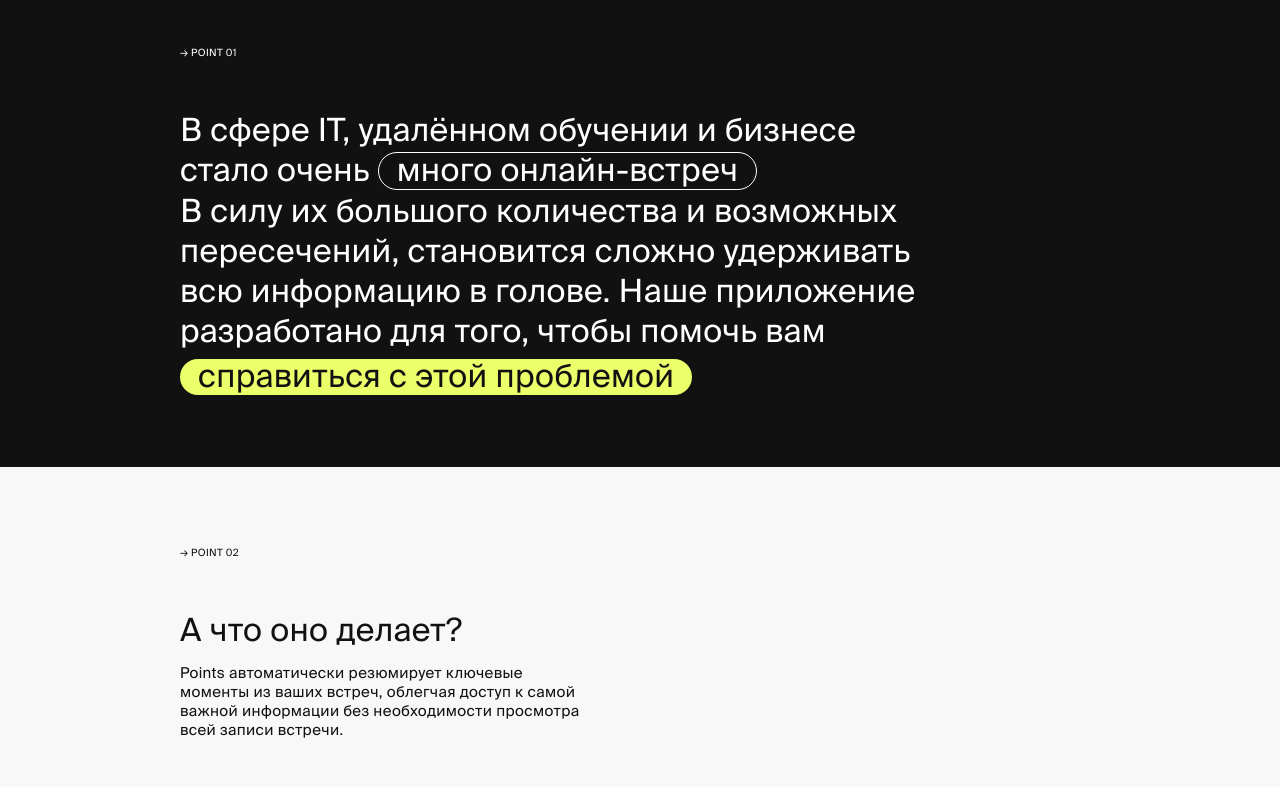
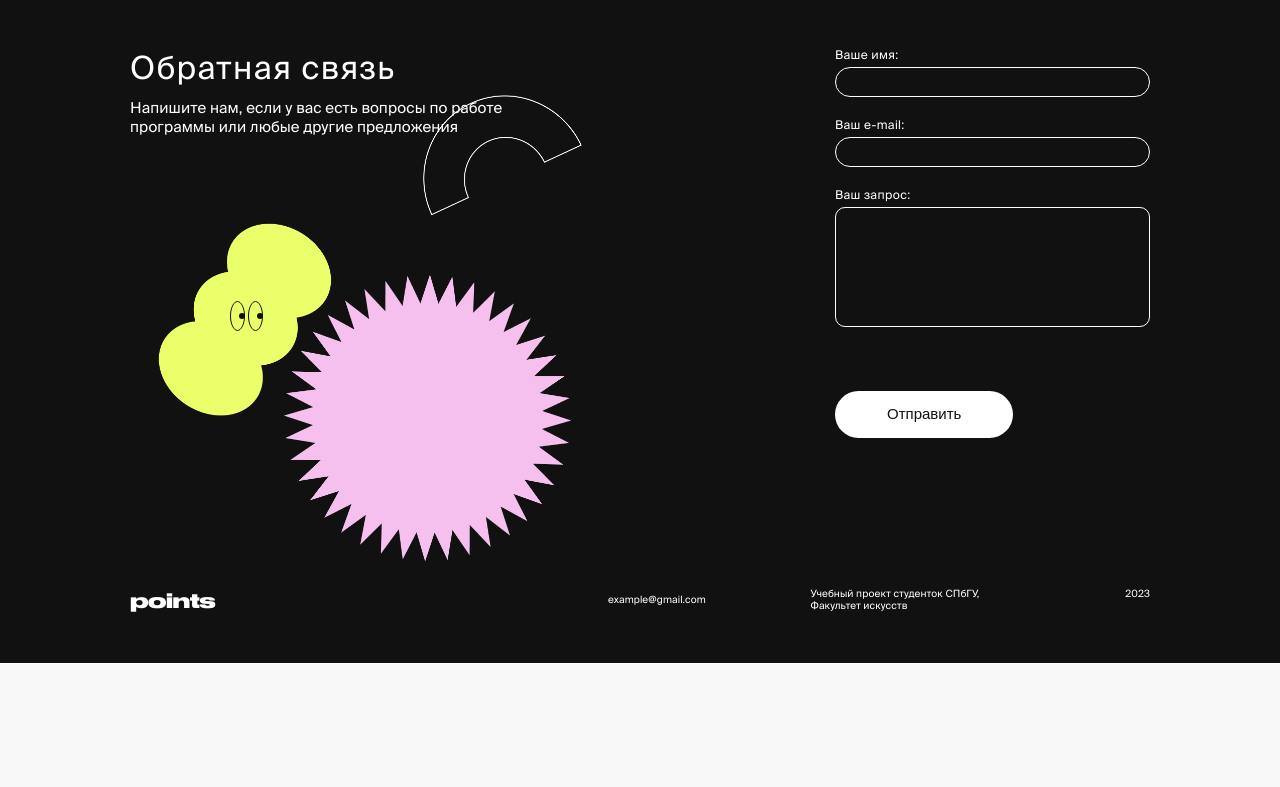
Before and after one commit to NastyaSulina/meetingAI, a React app: page / in a window 1280 px wide. Shown: the part 740-1527 px from the top of the page. After the commit the page ends 1404 px from the top, so only its background shows below. Built offline with nearby package versions, Linux system fonts and the light colour scheme.

Commit message:
footer and menu

```diff
--- /dev/null
+++ b/src/app/_variables.scss
@@ -0,0 +1,4 @@
+// MediaQueries
+$maxWidthDesktop: 992px;
+$maxWidthTablet: 768px;
+$maxWidthPhone: 576px;
--- a/src/app/globalStyles.scss
+++ b/src/app/globalStyles.scss
@@ -50,3 +50,9 @@ body {
         color: inherit;
     }
 }
+
+#root {
+    overflow: hidden;
+
+    width: 100%;
+}
--- a/src/pages/LandingPage/LandingPage.tsx
+++ b/src/pages/LandingPage/LandingPage.tsx
@@ -43,7 +43,7 @@ export const LandingPage = () => {
 
             {/* Первый экран: Point 01 */}
 
-            <div className={cn(styles.screen, styles.pointFirst)}>
+            {/* <div className={cn(styles.screen, styles.pointFirst)}>
                 <div className={styles.screenContainer}>
                     <div className={styles.numbering}>→ POINT 01</div>
                     <div className={styles.textContainer}>
@@ -69,11 +69,11 @@ export const LandingPage = () => {
                         />
                     </div>
                 </div>
-            </div>
+            </div> */}
 
             {/* Второй экран: Point 02 */}
 
-            <div className={cn(styles.screen, styles.pointSecond)}>
+            {/* <div className={cn(styles.screen, styles.pointSecond)}>
                 <div className={styles.screenContainer}>
                     <div className={styles.numbering}>→ POINT 02</div>
                     <div className={styles.textContainer}>
@@ -89,11 +89,11 @@ export const LandingPage = () => {
                         />
                     </div>
                 </div>
-            </div>
+            </div> */}
 
             {/* Третий экран: Point 03 */}
 
-            <div className={cn(styles.screen, styles.pointThird)}>
+            {/* <div className={cn(styles.screen, styles.pointThird)}>
                 <div className={styles.screenContainer}>
                     <div className={styles.numbering}>→ POINT 03</div>
                     <Text textType={TextType.header} text='Points поможет с:' />
@@ -123,11 +123,11 @@ export const LandingPage = () => {
                 <div className={styles.figureContainer}>
                     <Figure figureType={FigureType.ARC} width={345} height={172} fill='black' />
                 </div>
-            </div>
+            </div> */}
 
             {/* Четвертый экран: Point 04 */}
 
-            <div className={cn(styles.screen, styles.pointFourth)}>
+            {/* <div className={cn(styles.screen, styles.pointFourth)}>
                 <div className={styles.screenContainer}>
                     <div className={styles.numbering}>→ POINT 04</div>
                     <Text textType={TextType.header} text='Итоги встречи' />
@@ -141,7 +141,7 @@ export const LandingPage = () => {
 
                     <CardsWidget />
                 </div>
-            </div>
+            </div> */}
 
             <Footer withForm />
         </>
--- a/src/shared/components/Input/Input.module.scss
+++ b/src/shared/components/Input/Input.module.scss
@@ -8,6 +8,8 @@
         flex-wrap: wrap;
 
         font-size: 12px;
+
+        color: var(--Basic-White);
 
         & span {
             margin-bottom: 5px;
@@ -30,10 +32,13 @@
 
             font-family: var(--Font-Family-Basic);
 
-            border: 1px solid var(--Basic-Black);
+            color: var(--Basic-White);
+
+            border: 1px solid var(--Basic-White);
+            background-color: var(--Basic-Black);
 
             &::placeholder {
-                color: rgb(99, 99, 99);
+                color: rgb(206, 206, 206);
             }
         }
 
@@ -57,3 +62,20 @@
         }
     }
 }
+
+.isWhite {
+    .label {
+        color: var(--Basic-Black);
+
+        & input,
+        & textarea {
+            color: var(--Basic-Black);
+            border: 1px solid var(--Basic-Black);
+            background-color: var(--Basic-White);
+
+            &::placeholder {
+                color: rgb(99, 99, 99);
+            }
+        }
+    }
+}
--- a/src/shared/components/Input/Input.tsx
+++ b/src/shared/components/Input/Input.tsx
@@ -1,5 +1,6 @@
 import React, { useState, FC } from 'react'
 import styles from './Input.module.scss'
+import cn from 'classnames'
 
 type Props = {
     label?: string
@@ -7,6 +8,7 @@ type Props = {
     inputName: string
     inputType: InputType
     required: boolean
+    isWhite?: boolean
 }
 
 export enum InputType {
@@ -32,12 +34,13 @@ export const Input: FC<Props> = ({
     placeholder = '',
     inputName,
     inputType,
-    required,
+    required = false,
+    isWhite = false,
 }) => {
     const inputProps = useInput()
 
     return (
-        <div className={styles.root}>
+        <div className={cn(styles.root, isWhite && styles.isWhite)}>
             <label className={styles.label}>
                 <span>{label}</span>
 
--- a/src/shared/components/Text/Text.module.scss
+++ b/src/shared/components/Text/Text.module.scss
@@ -1,4 +1,6 @@
 .header {
+    letter-spacing: 1.5px;
+
     font-size: 32px;
     font-weight: 500;
     font-style: normal;
@@ -20,7 +22,8 @@
 }
 
 .captions {
-    text-transform: uppercase;
+    // text-transform: uppercase;
+    letter-spacing: 0.1px;
 
     font-size: 10px;
     font-weight: 450;
@@ -29,6 +32,8 @@
 }
 
 .bodyParagraph {
+    letter-spacing: 0.1px;
+
     font-size: 15px;
     font-weight: 450;
     font-style: normal;
--- a/src/widgets/Footer/Footer.module.scss
+++ b/src/widgets/Footer/Footer.module.scss
@@ -1,57 +1,110 @@
+@import '../../app/variables';
+
 .root {
     width: 100%;
-    padding: 20px 0;
+    padding: 80px 0 50px;
 
     color: var(--Basic-White);
 
     border-bottom: 1px solid;
     background-color: var(--Basic-Black);
 
-    .form {
-        display: flex;
-        flex-direction: column;
-        gap: 20px;
+    .footerContainer {
+        position: relative;
 
-        width: 400px;
-    }
-
-    .footerContainer {
         display: flex;
         flex-direction: row;
+        flex-wrap: wrap;
         justify-content: space-between;
-        align-items: flex-start;
-
-        box-sizing: border-box;
 
         max-width: 1020px;
         margin-right: auto;
-        margin-bottom: 50px;
         margin-left: auto;
         padding: 0 50px;
 
-        .formContainer {
+        background: url('/src/widgets/Footer/_assets/image.png') no-repeat top 21px left 55px;
+        background-size: 44% auto;
+
+        .eye {
+            position: absolute;
+            top: 254px;
+            left: 150px;
+        }
+
+        .headerContainer {
+            display: flex;
+            flex-direction: column;
+
+            max-width: 430px;
+            margin-bottom: 40px;
+
+            & span:last-child {
+                margin-top: 12px;
+            }
+        }
+
+        .form {
+            display: flex;
+            flex-direction: column;
+            gap: 20px;
+
+            width: 315px;
+
+            & button {
+                width: fit-content;
+                margin-top: 44px;
+            }
+        }
+
+        .informationContainer {
             display: flex;
             flex-direction: row;
+            flex-wrap: wrap;
             justify-content: space-between;
 
             width: 100%;
+
+            margin-top: 150px;
+
+            .textContainer {
+                display: flex;
+                flex-wrap: wrap;
+                justify-content: space-between;
+                align-items: flex-start;
+
+                width: 100%;
+                max-width: 542px;
+
+                list-style: none;
+
+                color: var(--Basic-White);
+
+                & span {
+                    max-width: 210px;
+                }
+            }
+
+            @media screen and (max-width: $maxWidthTablet) {
+                flex-direction: column;
+                align-items: flex-start;
+
+                margin-top: 80px;
+
+                .textContainer {
+                    flex-direction: column;
+                    align-items: flex-start;
+                    gap: 20px;
+
+                    padding-top: 10px;
+                }
+            }
         }
 
-        .textContainer {
-            display: flex;
-            flex-shrink: 0;
-            justify-content: space-between;
-            align-items: flex-start;
+        @media screen and (max-width: $maxWidthTablet) {
+            background: none;
 
-            width: 542px;
-            margin: 0;
-
-            list-style: none;
-
-            color: var(--Basic-White);
-
-            & span {
-                max-width: 210px;
+            .eye {
+                display: none;
             }
         }
     }
--- a/src/widgets/Footer/Footer.tsx
+++ b/src/widgets/Footer/Footer.tsx
@@ -1,22 +1,37 @@
 import React, { FC } from 'react'
 import styles from './Footer.module.scss'
-import { Logo, Text, TextType, Input, InputType, Button, ButtonType } from '../../shared/components'
+import {
+    Logo,
+    Text,
+    TextType,
+    Input,
+    InputType,
+    Button,
+    ButtonType,
+    Eye,
+} from '../../shared/components'
 
 type Props = {
     withForm?: boolean
 }
 
+// TODO: переделать на фигуры, решить, как закрепить глазик
+// Сделать отправку формы на почту
+// Сделать скроллбар у textarea
+
 export const Footer: FC<Props> = ({ withForm = false }) => {
     return (
         <div className={styles.root}>
+            <div className={styles.footerContainer}>
                 {withForm && (
-                <div className={styles.footerContainer}>
-                    <div className={styles.formContainer}>
-                        <Text textType={TextType.header} text='А что оно делает?' />
-                        {/* <Text
+                    <>
+                        <div className={styles.headerContainer}>
+                            <Text textType={TextType.header} text='Обратная связь' />
+                            <Text
                                 textType={TextType.bodyParagraph}
-                            text='Points автоматически резюмирует ключевые моменты из ваших встреч, облегчая доступ к самой важной информации без необходимости просмотра всей записи встречи.'
-                        /> */}
+                                text='Напишите нам, если у вас есть вопросы по работе программы или любые другие предложения'
+                            />
+                        </div>
                         <form className={styles.form}>
                             <Input
                                 inputType={InputType.input}
@@ -42,22 +57,26 @@ export const Footer: FC<Props> = ({ withForm = false }) => {
                                 onClick={() => {}}
                             />
                         </form>
-                    </div>
-                </div>
+                    </>
                 )}
 
-            <div className={styles.footerContainer}>
+                <div className={styles.informationContainer}>
                     <Logo isWhite />
 
                     <div className={styles.textContainer}>
                         <a href='mailto:example@gmail.com'>
-                        <Text textType={TextType.additionalText} text='example@gmail.com' />
+                            <Text textType={TextType.captions} text='example@gmail.com' />
                         </a>
                         <Text
-                        textType={TextType.additionalText}
+                            textType={TextType.captions}
                             text='Учебный проект студенток СПбГУ, Факультет искусств'
                         />
-                    <Text textType={TextType.additionalText} text='2023' />
+                        <Text textType={TextType.captions} text='2023' />
+                    </div>
+                </div>
+
+                <div className={styles.eye}>
+                    <Eye />
                 </div>
             </div>
         </div>
```
Also changed, not shown: src/widgets/Menu/Menu.module.scss (+16 -7 lines), src/widgets/Footer/_assets/image.png (added), 1 other file (tests, documents, lock files or other folders). Lines whose indentation alone changed are shown as unchanged.
